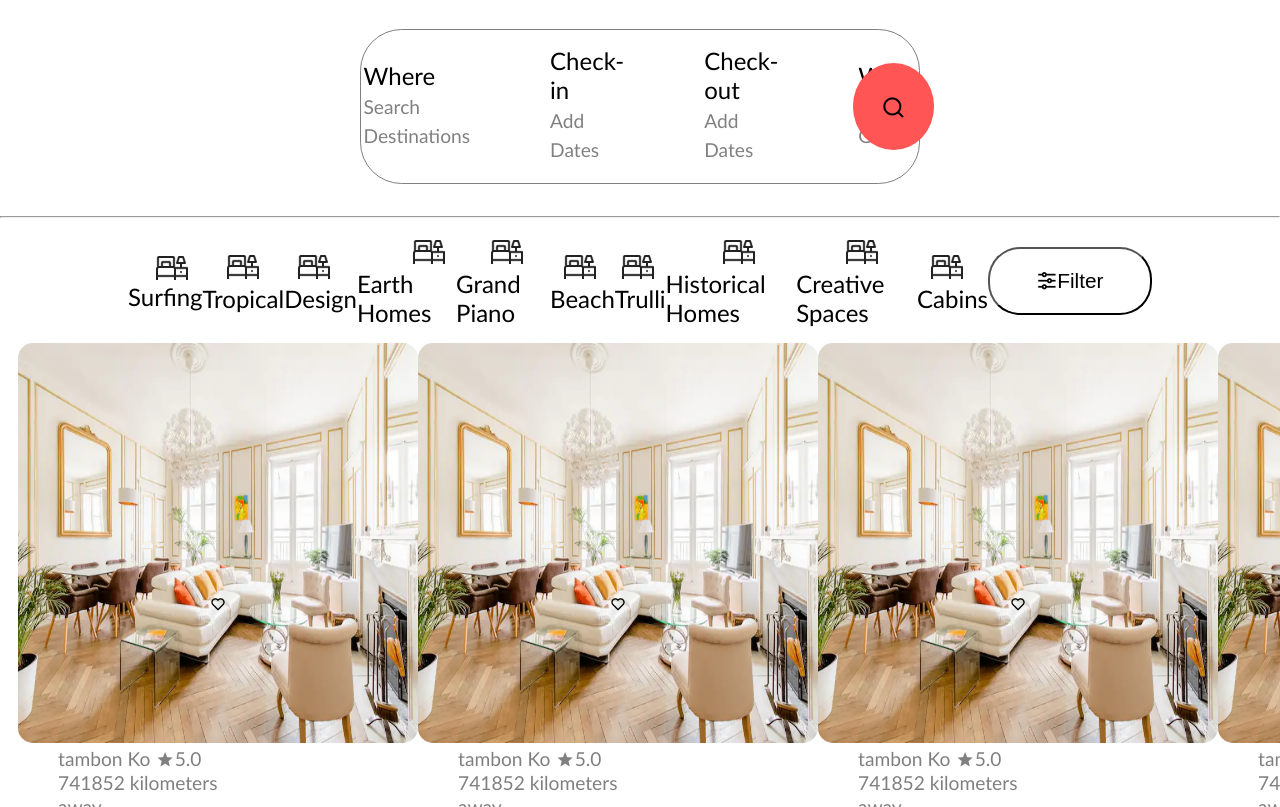
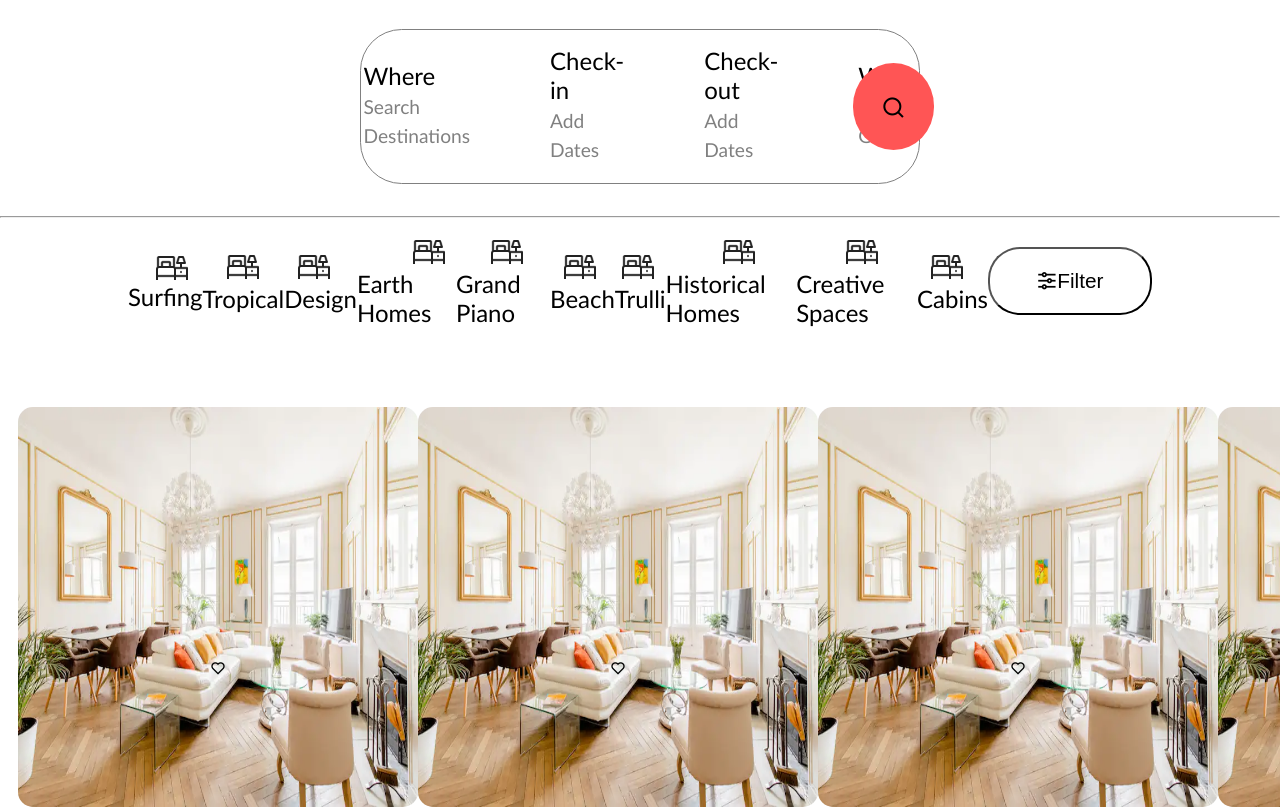
Before and after one commit to hskhanduja03/Web-Relay, a plain HTML site: page index.html in a window 1280 px wide. Shown: the part 98-905 px from the top of the page. Drawn offline with nearby package versions, Linux system fonts and the light colour scheme.

Commit message:
added new content

```diff
--- a/style.css
+++ b/style.css
@@ -194,9 +194,11 @@ button{
 /* Aniket */
 
 #main-content{
+    margin-top: 5rem;
     display: grid;
     width: 100%;
     margin-left: 58px;
+    row-gap: 2rem;
     grid-template-columns: 1fr 1fr 1fr 1fr;
     /* grid-template-rows: 1fr 1fr 1fr; */
     /* margin: 100px; */
```
